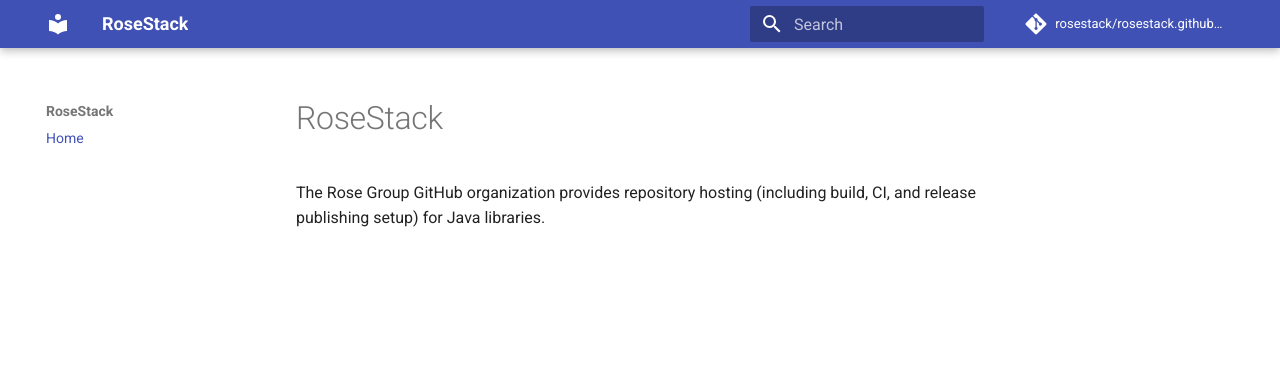
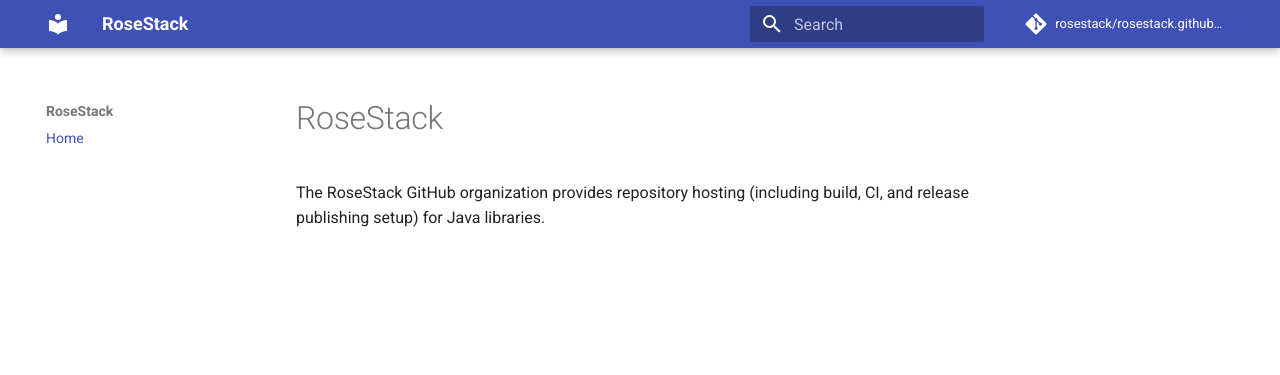
Before and after one commit to rosestack/rosestack.github.io, an MkDocs documentation site: the page built from docs/index.md, in a window 1280 px wide. Shown: the top 375 px of the page. Built offline with MkDocs 1.6.1 and Material for MkDocs 9.7.7, drawn with Linux system fonts in a browser that asks for light colours; comment, search, counter and statistics services are not loaded.

Commit message:
docs: 更新文档中组织名称为RoseStack
修正了文档中组织名称的拼写，将“The Rose Group”更改为“RoseStack”，以确保一致性。

```diff
--- a/docs/index.md
+++ b/docs/index.md
@@ -1,3 +1,3 @@
 # RoseStack
 
-The Rose Group GitHub organization provides repository hosting (including build, CI, and release publishing setup) for Java libraries.
+The RoseStack GitHub organization provides repository hosting (including build, CI, and release publishing setup) for Java libraries.
```
Also changed, not shown: README.md (+1 -1 lines).
